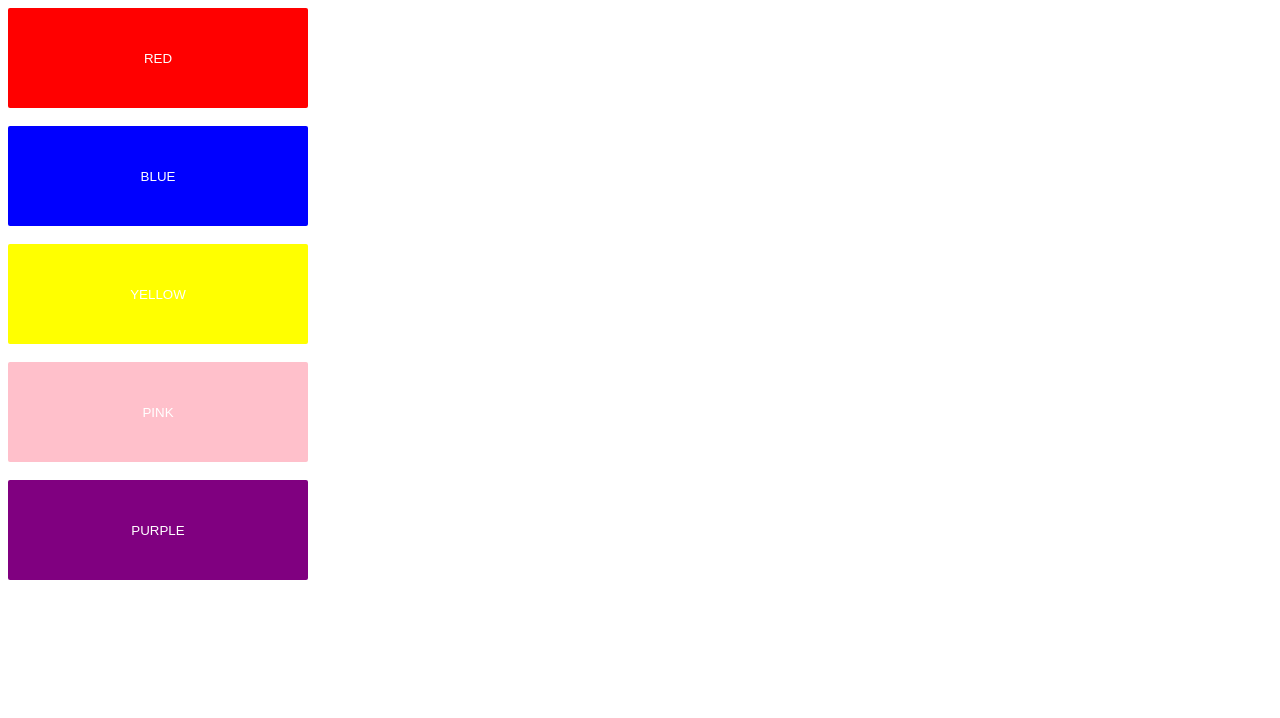
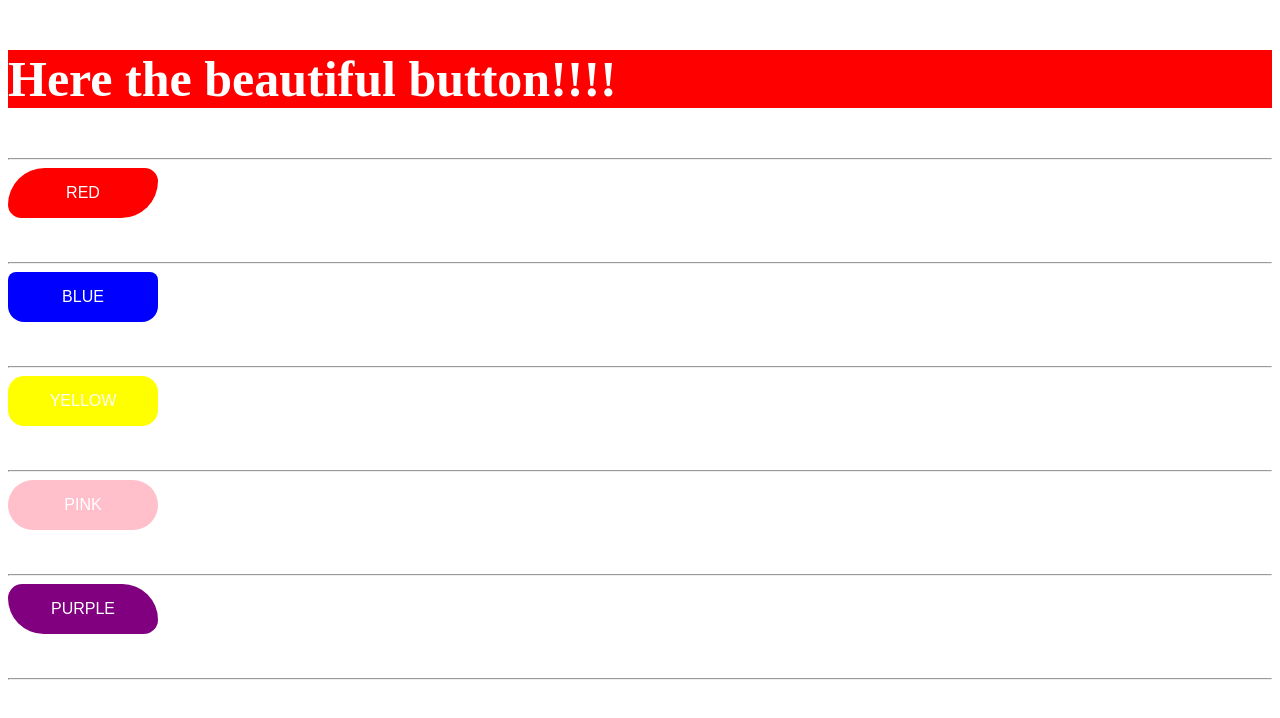
Before and after one commit to Gayatrilonkar/Assignment13, a plain HTML site: page index.html in a window 1280 px wide. Drawn offline with Linux system fonts and the light colour scheme.

Commit message:
button radius added

```diff
--- a/index.html
+++ b/index.html
@@ -6,40 +6,54 @@
     <title>Button</title>
     <style>
         .btn {
-            height: 100px;
-            width: 300px;
+            height: 50px;
+            width: 150px;
             border: none;
-            border-radius: 2px;
+
+            font-size: 16px;
         }
         #btn1 {
             background-color: red;
             color: white;
+            border-radius: 50px 18px ;
 
         }
         #btn2 {
             background-color: blue;
             color: white;
+            border-radius: 8px 8px 16px 16px;
+
         }
         #btn3 {
             background-color: yellow;
             color: white;
+            border-radius: 16px;
         }
         #btn4 {
             background-color: pink;
             color: white;
+            border-radius: 50px;
         }
         #btn5 {
             background-color: purple;
             color: white;
+            border-radius: 20px 50px;
+        }
+        h3 {
+            font-size: 50px;
+            color: white;
+            background-color: red;
+
         }
     </style>
 </head>
 <body>
-  <button id="btn1" class="btn">RED</button>  <br><br>
-  <button id="btn2" class="btn">BLUE</button>  <br><br>
-  <button id="btn3" class="btn">YELLOW</button>  <br><br>
-  <button id="btn4" class="btn">PINK</button>  <br><br>
-  <button id="btn5" class="btn">PURPLE</button>  <br><br>
+    <h3>Here the beautiful button!!!!</h3><hr>
+  <button id="btn1" class="btn">RED</button>  <br><br><br><hr>
+  <button id="btn2" class="btn">BLUE</button>  <br><br><br><hr>
+  <button id="btn3" class="btn">YELLOW</button>  <br><br><br><hr>
+  <button id="btn4" class="btn">PINK</button>  <br><br><br><hr>
+  <button id="btn5" class="btn">PURPLE</button>  <br><br><br><hr>
 
 
 
```
